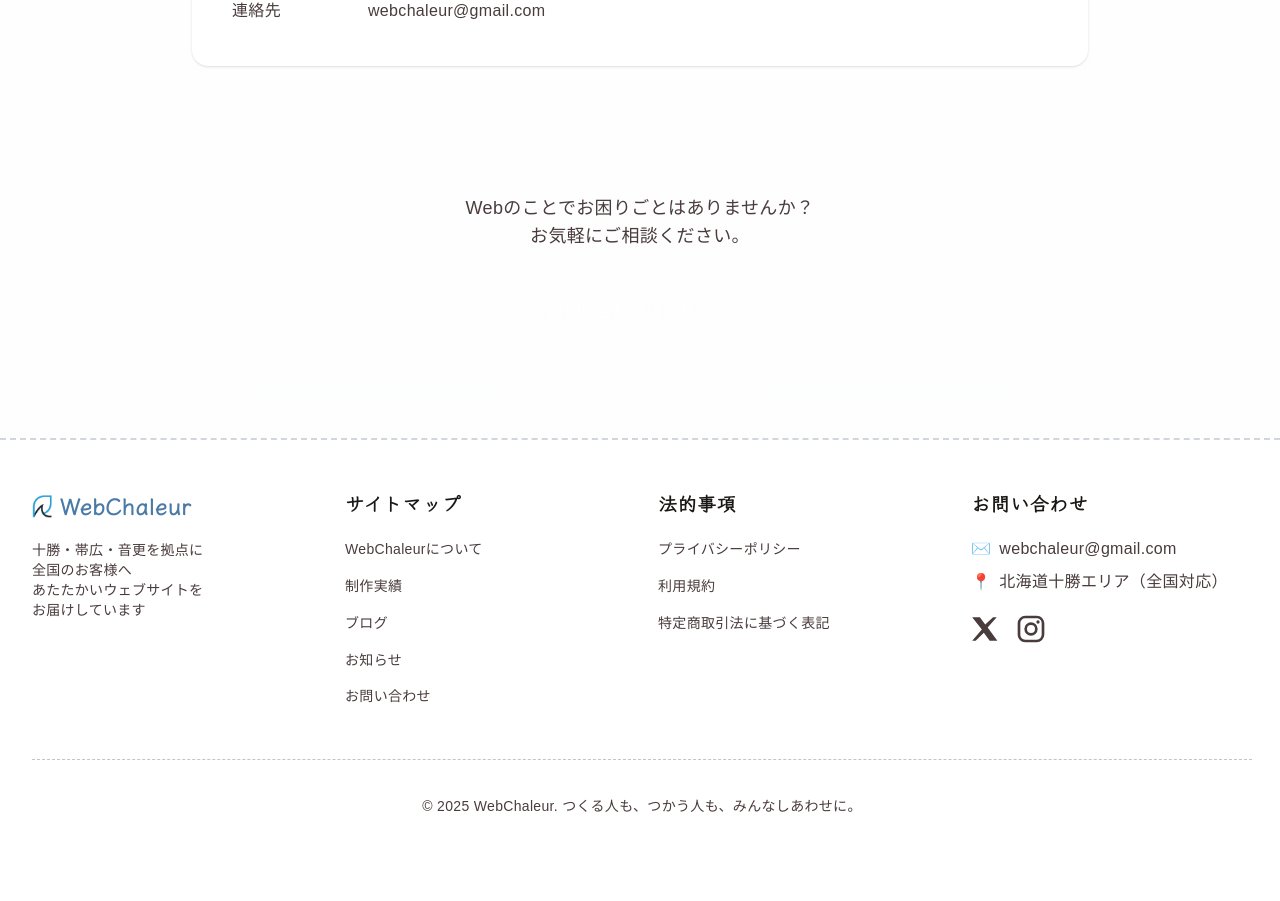
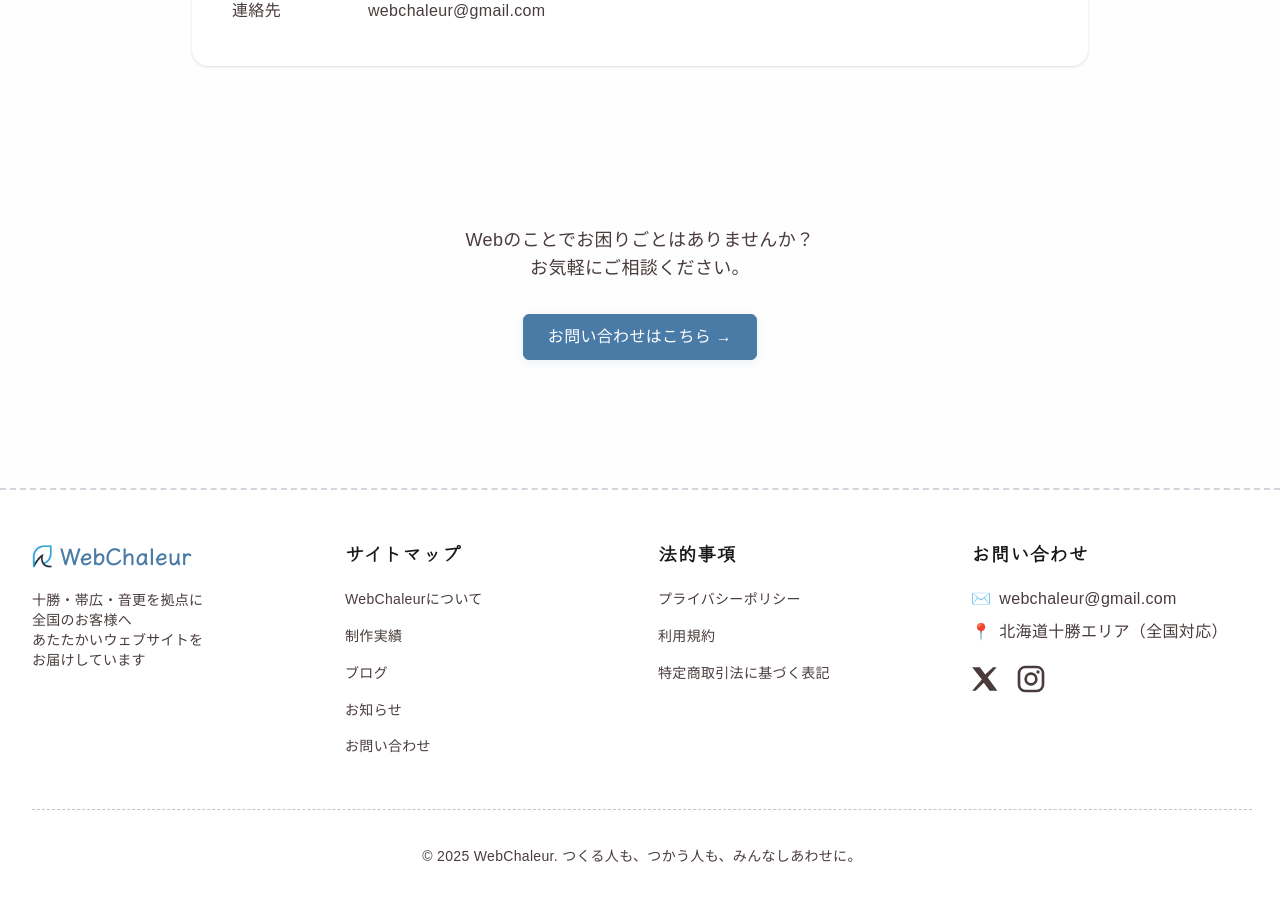
Before and after one commit to ryoma-abe/webchaleur.com, a Next.js app: page /about in a window 1280 px wide. Shown: the part 1633-2534 px from the top of the page. Before the commit the page ends 2506 px from the top, so only its background shows below. Built offline with nearby package versions, Linux system fonts and the light colour scheme.

Commit message:
ServicesPageおよびCTASectionコンポーネントのスタイルを修正し、不要なクラスを削除しました。また、CTASectionのリンククラスを簡素化し、全体の可読性を向上させました。

```diff
--- a/src/app/services/page.tsx
+++ b/src/app/services/page.tsx
@@ -225,7 +225,7 @@ export default function ServicesPage() {
         </section>
       </FadeIn>
       <FadeIn>
-        <section className="py-16 px-6 md:px-10 bg-light">
+        <section className="py-16 px-6 md:px-10">
           <div className="max-w-7xl mx-auto">
             <div className="text-center mb-12">
               <h2 className="text-3xl md:text-4xl font-bold text-primary mb-4 relative">
@@ -279,7 +279,7 @@ export default function ServicesPage() {
                   className="bg-white rounded-2xl p-6 shadow-sm hover:shadow-md transition-all"
                 >
                   <div className="text-center mb-4">
-                    <div className="w-12 h-12 bg-primary text-white rounded-full flex items-center justify-center font-bold text-lg mx-auto">
+                    <div className="w-12 h-12 bg-primary rounded-full flex items-center justify-center font-bold text-lg mx-auto">
                       {item.step}
                     </div>
                   </div>
--- a/src/components/ui/CTASection.tsx
+++ b/src/components/ui/CTASection.tsx
@@ -2,17 +2,14 @@ import Link from "next/link";
 
 export default function CTASection() {
   return (
-    <section className="py-12 bg-gradient-to-b from-transparent to-primary-blue/5 rounded-3xl">
+    <section className="section-padding">
       <div className="text-center">
         <p className="text-lg text-gray mb-8">
           Webのことでお困りごとはありませんか？
           <br />
           お気軽にご相談ください。
         </p>
-        <Link
-          href="/contact"
-          className="inline-flex items-center px-8 py-4 bg-main-blue text-white rounded-full hover:bg-main-blue/90 transition-colors"
-        >
+        <Link href="/contact" className="btn btn-primary">
           お問い合わせはこちら →
         </Link>
       </div>
```
